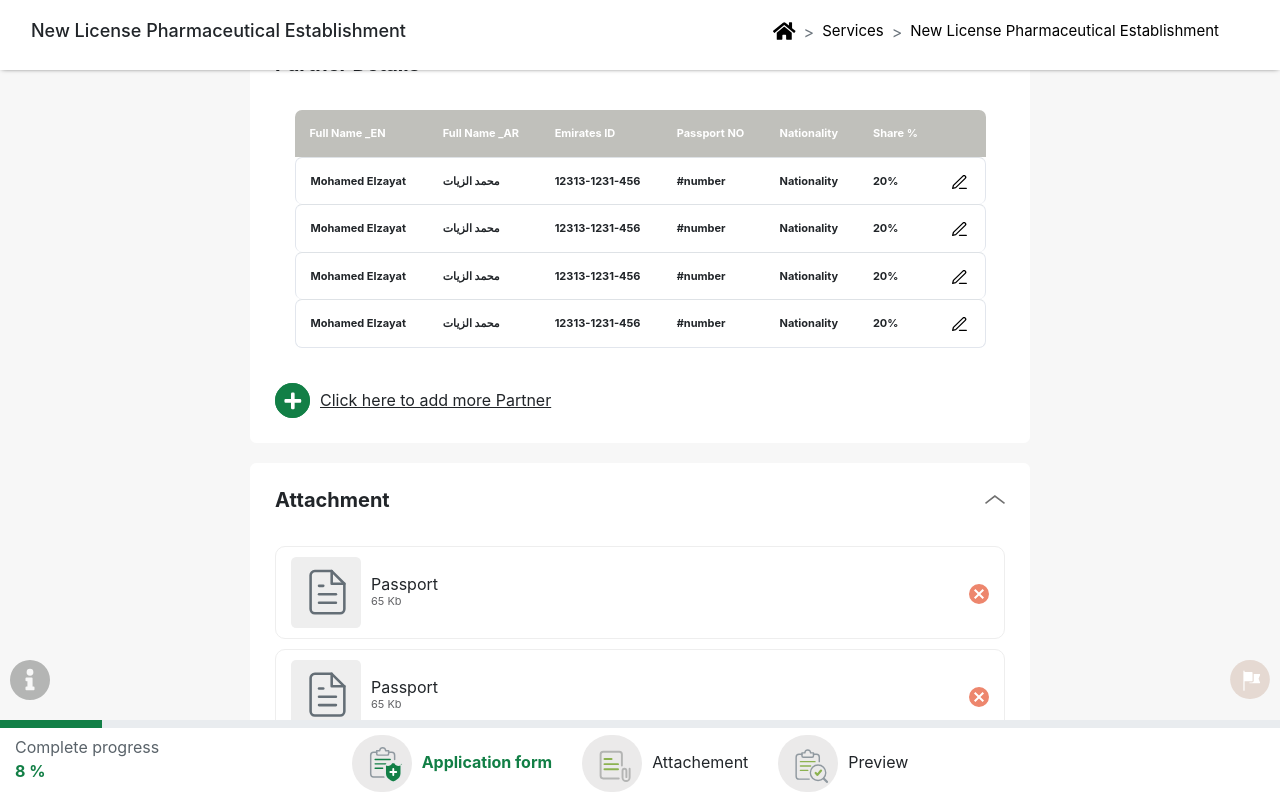
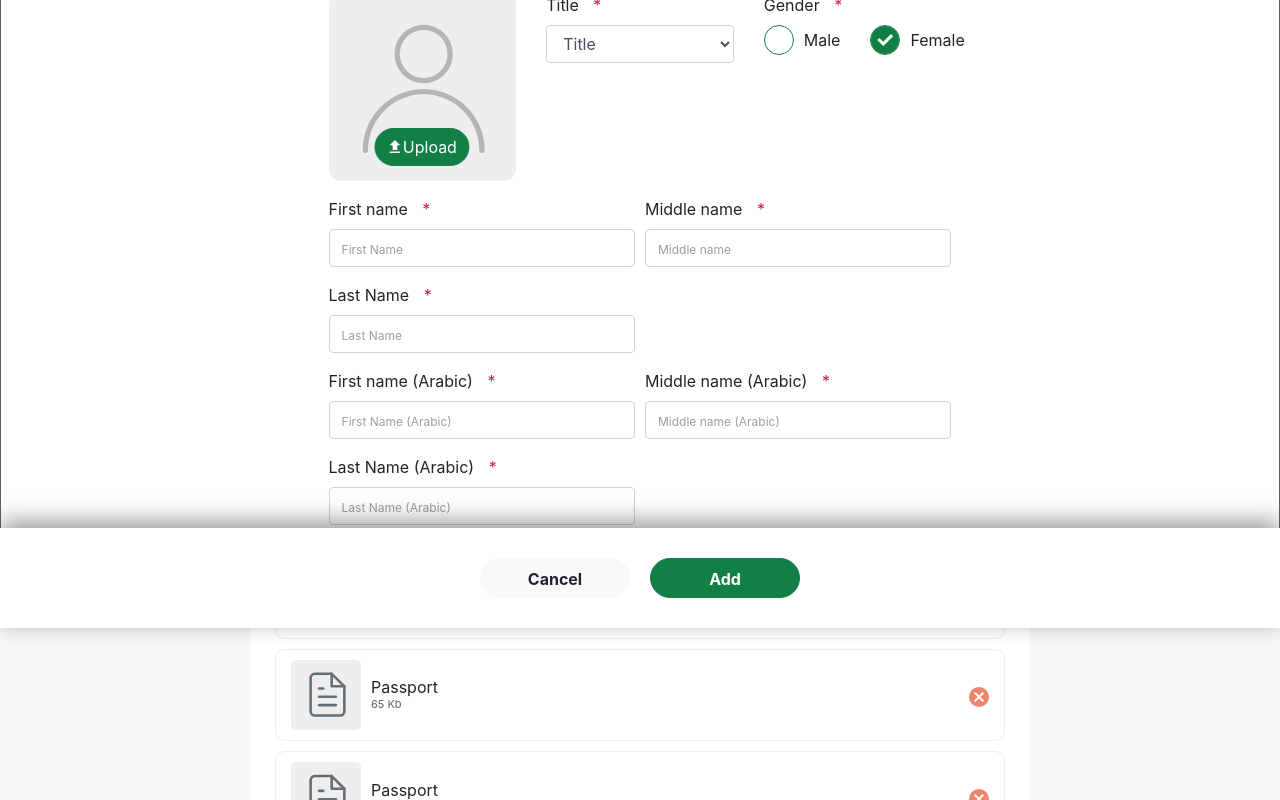
Before and after one commit to t0nxx/intertec, a React (Create React App) app: page /review in a window 1280 px wide. Both pictures are taken after a click on the element "Click here to add more Partner". Shown: the part 2040-2840 px from the top of the page. Built offline with nearby package versions, Linux system fonts and the light colour scheme.

Commit message:
finish add partner to review screen

```diff
--- a/src/components/screens/review-screen/review-screen.tsx
+++ b/src/components/screens/review-screen/review-screen.tsx
@@ -1,7 +1,8 @@
 import React, { useEffect, useState } from "react";
 import { useHistory } from "react-router-dom";
+import { useTranslation } from "react-i18next";
 import "./review-screen.scss";
-import { Container, Accordion, Card, Image, Row, Col, Table, Button } from "react-bootstrap";
+import { Container, Accordion, Card, Image, Row, Col, Table, Button, Modal } from "react-bootstrap";
 
 // Import images
 import upArrow4Collaps from "../../../assets/upArrow4Collaps.svg";
@@ -13,6 +14,7 @@ import ContactInformationComponent from "../pharamaceutical-establishment/contac
 import LocationInformationComponent from "../pharamaceutical-establishment/location-inforamtion/location-information";
 import OwnerDetailComponent from "../pharamaceutical-establishment/owner-detail/owner-detail";
 import PartnerDetailsComponent from "../pharamaceutical-establishment/partner-details/partner-details";
+import AddPartnerComponent from "../pharamaceutical-establishment/partner-details/add-partner/add-partner";
 
 import file from "../../../assets/file.svg";
 import del from "../../../assets/delete.svg";
@@ -20,6 +22,7 @@ import addMore from "../../../assets/addMore.svg";
 import userPhoto from "../../../assets/userPhoto.svg";
 import collaps from "../../../assets/collaps.svg";
 import expand from "../../../assets/expand.svg";
+import leftArrow from "../../../assets/leftArrow.svg";
 
 export default function ReviewScreenComponent() {
   const [isEditEstablish, setIsEditEstablish] = useState(false);
@@ -27,6 +30,8 @@ export default function ReviewScreenComponent() {
   const [isEditLocation, setIsEditLocation] = useState(false);
   const [isEditOwner, setIsEditOwner] = useState(false);
   const [isEditPartner, setIsEditPartner] = useState(false);
+  const [isAddPartner, setIsAddPartner] = useState(false);
+  const { t } = useTranslation();
 
   // the logic here ... acordation take active key as string number
   // so i'll set all accordation with default 0 value which mean i our case
@@ -440,9 +445,33 @@ export default function ReviewScreenComponent() {
                           </tbody>
                         </Table>
                       </Row>
-                      <Row className="addMore">
-                        <Image src={addMore} /> Click here to add more Partner
+                      <Row className="addMore" onClick={() => setIsAddPartner(!isAddPartner)}>
+                        <Image src={addMore} />
+                        Click here to add more Partner
                       </Row>
+                      <Modal
+                        show={isAddPartner}
+                        onHide={() => setIsAddPartner(!isAddPartner)}
+                        backdrop="static"
+                        keyboard={false}
+                      >
+                        <Modal.Header closeButton>
+                          <Modal.Title>
+                            <div className="back">
+                              <Image
+                                src={leftArrow}
+                                onClick={() => setIsAddPartner(!isAddPartner)}
+                              />
+                            </div>
+                            <div className="title">
+                              <h1> {t("Forms.Add New Partner")}</h1>
+                            </div>
+                          </Modal.Title>
+                        </Modal.Header>
+                        <Modal.Body>
+                          <AddPartnerComponent />
+                        </Modal.Body>
+                      </Modal>
                     </Card.Body>
                   )}
                 </Accordion.Collapse>
```
